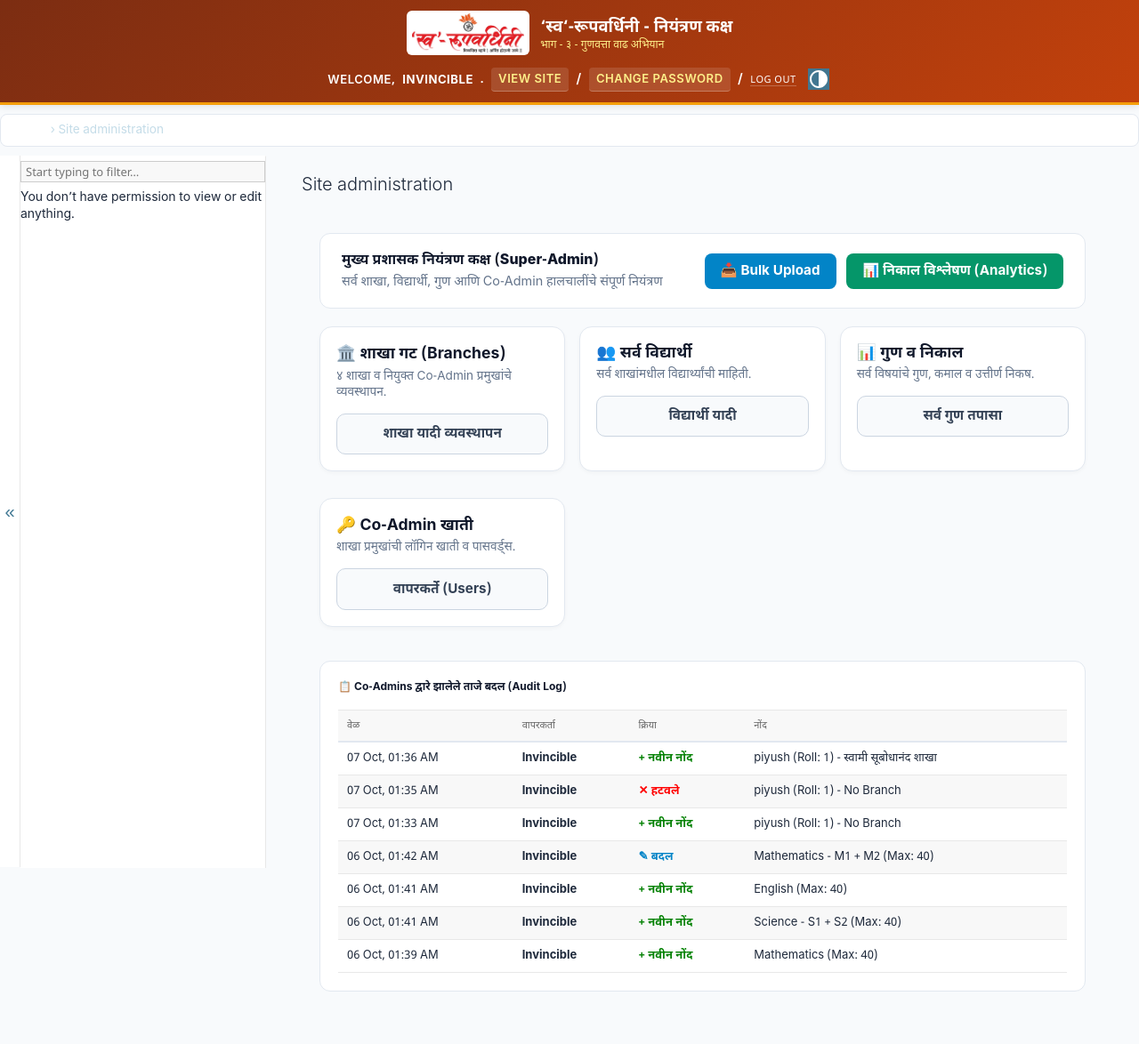
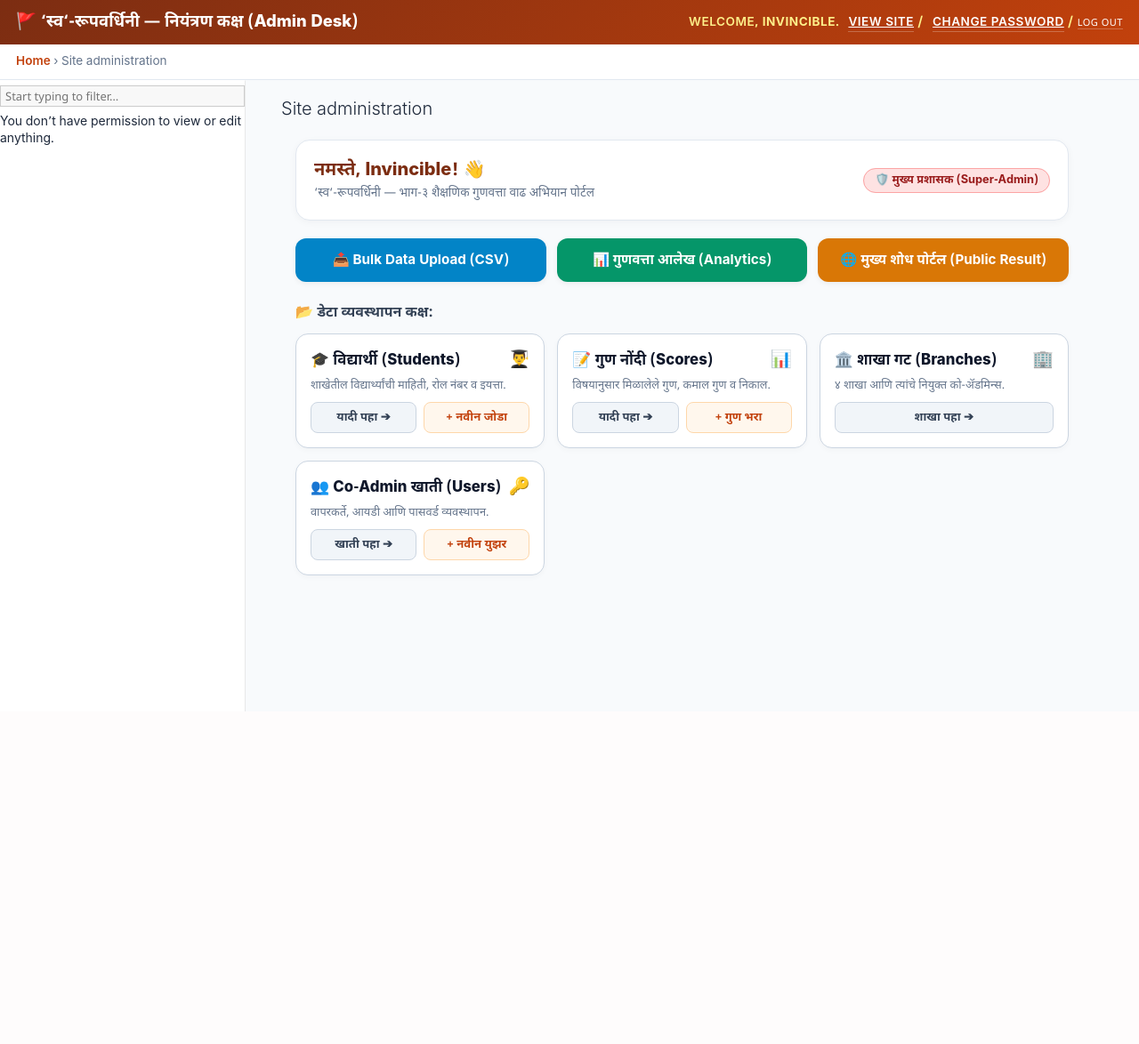
Before and after one commit to PiyushUbhe3050/Bhag3_result_portal_2026, a Django app: page /admin/ in a window 1280 px wide. Shown: the whole page at 89% size. After the commit the page ends 800 px from the top, so only its background shows below. Run offline with Django 5.2, Linux system fonts and the light colour scheme; a user stored in the database is signed in; data comes from the database, SQL or seed files in the repository.

Commit message:
Fix messy admin layout, hide huge theme toggle icons and restore clean dashboard cards

```diff
--- a/templates/admin/base_site.html
+++ b/templates/admin/base_site.html
@@ -1,131 +1,86 @@
 {% extends "admin/base.html" %}
 {% load static %}
 
-{% block title %}‘स्व‘-रूपवर्धिनी | नियंत्रण कक्ष{% endblock %}
+{% block title %}‘स्व‘-रूपवर्धिनी नियंत्रण कक्ष{% endblock %}
 
-{% block extrahead %}
+{% block extrastyle %}
 {{ block.super }}
-<meta name="viewport" content="width=device-width, initial-scale=1.0, maximum-scale=1.0, user-scalable=no">
-<link href="https://fonts.googleapis.com/css2?family=Noto+Sans+Devanagari:wght@400;500;600;700;800&display=swap" rel="stylesheet">
+<link href="https://fonts.googleapis.com/css2?family=Noto+Sans+Devanagari:wght@400;600;700;800&display=swap" rel="stylesheet">
 <style>
-    :root {
-        --brand-red: #c2410c;
-        --brand-dark: #7c2d12;
-        --brand-gold: #f59e0b;
-        --brand-bg: #f8fafc;
-        --card-border: #e2e8f0;
+    /* १. विस्कळीत दिसणारे मोठे Dark Mode Icons पूर्णपणे लपवा */
+    .theme-toggle,
+    #theme-toggle,
+    button.theme-toggle,
+    .toggle-nav-sidebar {
+        display: none !important;
     }
 
     body {
-        font-family: 'Noto Sans Devanagari', -apple-system, BlinkMacSystemFont, sans-serif !important;
-        background-color: var(--brand-bg) !important;
+        font-family: 'Noto Sans Devanagari', -apple-system, BlinkMacSystemFont, "Segoe UI", Roboto, sans-serif !important;
+        background-color: #f8fafc !important;
         color: #1e293b !important;
-        margin: 0 !important;
-        -webkit-tap-highlight-color: transparent;
     }
 
-    /* Branded Header */
+    /* २. स्वच्छ व आकर्षक ब्रँडेड हेडर */
     #header {
         background: linear-gradient(135deg, #7c2d12 0%, #c2410c 100%) !important;
-        padding: 12px 16px !important;
-        border-bottom: 3px solid var(--brand-gold) !important;
-        box-shadow: 0 2px 8px rgba(0, 0, 0, 0.1) !important;
-        display: flex;
-        flex-direction: column;
-        gap: 8px;
+        color: #ffffff !important;
+        padding: 12px 18px !important;
+        box-shadow: 0 2px 8px rgba(0,0,0,0.12) !important;
+        display: flex !important;
+        justify-content: space-between !important;
+        align-items: center !important;
     }
 
-    .branding-container {
-        display: flex;
-        align-items: center;
-        gap: 12px;
+    #branding h1 {
+        margin: 0 !important;
+        padding: 0 !important;
+        font-size: 1.15rem !important;
+        font-weight: 800 !important;
+        color: #ffffff !important;
     }
 
-    .branding-logo {
-        max-height: 44px;
-        background: #ffffff;
-        padding: 3px 6px;
-        border-radius: 6px;
-    }
-
-    .branding-title {
-        font-size: 1.15rem;
-        font-weight: 800;
-        color: #ffffff;
-        line-height: 1.2;
-    }
-
-    .branding-sub {
-        font-size: 0.75rem;
-        color: #fef08a;
+    #branding h1 a:link, #branding h1 a:visited {
+        color: #ffffff !important;
+        text-decoration: none !important;
     }
 
     #user-tools {
-        font-size: 0.82rem !important;
-        color: #ffffff !important;
+        font-size: 0.85rem !important;
         font-weight: 600 !important;
-        display: flex;
-        gap: 8px;
-        flex-wrap: wrap;
-        align-items: center;
+        color: #fef08a !important;
+        margin: 0 !important;
+        padding: 0 !important;
     }
 
     #user-tools a {
-        color: #fef08a !important;
-        padding: 4px 8px;
-        border-radius: 4px;
-        background: rgba(255, 255, 255, 0.12);
-        text-decoration: none;
+        color: #ffffff !important;
+        text-decoration: underline !important;
+        margin-left: 6px !important;
     }
 
-    /* Co-Admin Mobile View Wrapper */
-    .mobile-shell {
-        max-width: 480px;
-        margin: 0 auto;
-        padding: 12px;
+    /* ३. ब्रेडक्रम्स स्वच्छ करा */
+    div.breadcrumbs {
+        background: #ffffff !important;
+        border-bottom: 1px solid #e2e8f0 !important;
+        padding: 10px 18px !important;
+        font-size: 0.85rem !important;
+        color: #64748b !important;
     }
 
-    /* Super-Admin Desktop Shell */
-    .desktop-shell {
-        max-width: 1240px;
-        margin: 0 auto;
-        padding: 20px;
-    }
-
-    /* Buttons & Standard Admin Elements */
-    .button, input[type=submit], .submit-row input {
-        background: var(--brand-red) !important;
-        border: none !important;
-        color: #fff !important;
-        border-radius: 8px !important;
-        font-weight: 700 !important;
-        padding: 10px 18px !important;
-        font-size: 0.95rem !important;
-    }
-
-    .button:hover, input[type=submit]:hover {
-        background: var(--brand-dark) !important;
-    }
-
-    .breadcrumbs {
-        background: #ffffff !important;
-        border: 1px solid var(--card-border) !important;
-        border-radius: 8px !important;
-        margin: 10px auto !important;
-        padding: 8px 14px !important;
-        font-size: 0.85rem !important;
+    div.breadcrumbs a {
+        color: #c2410c !important;
+        font-weight: 600 !important;
     }
 </style>
 {% endblock %}
 
 {% block branding %}
-<div class="branding-container">
+<h1 id="site-name">
     <a href="{% url 'admin:index' %}">
-        <img src="{% static 'results/swaroop_header.png' %}" alt="‘स्व‘-रूपवर्धिनी" class="branding-logo">
+        🚩 ‘स्व‘-रूपवर्धिनी — नियंत्रण कक्ष (Admin Desk)
     </a>
-    <div>
-        <div class="branding-title">‘स्व‘-रूपवर्धिनी - नियंत्रण कक्ष</div>
-        <div class="branding-sub">भाग - ३ - गुणवत्ता वाढ अभियान</div>
-    </div>
-</div>
+</h1>
 {% endblock %}
+
+{% block nav-global %}{% endblock %}
--- a/templates/admin/index.html
+++ b/templates/admin/index.html
@@ -1,184 +1,232 @@
 {% extends "admin/base_site.html" %}
-{% load i18n static log %}
+{% load i18n static %}
 
-{% block content %}
+{% block extrastyle %}
+{{ block.super }}
 <style>
-    .app-card {
-        background: #ffffff;
-        border-radius: 14px;
-        border: 1px solid #e2e8f0;
-        padding: 18px;
-        margin-bottom: 14px;
-        box-shadow: 0 2px 4px rgba(0, 0, 0, 0.03);
+    .dashboard-container {
+        max-width: 960px;
+        margin: 20px auto;
+        padding: 0 16px;
     }
 
-    .app-card-title {
-        font-size: 1.1rem;
-        font-weight: 700;
-        color: #0f172a;
-        margin-bottom: 4px;
+    .welcome-card {
+        background: #ffffff;
+        border-radius: 16px;
+        padding: 20px;
+        border: 1px solid #e2e8f0;
+        box-shadow: 0 2px 8px rgba(0,0,0,0.04);
+        margin-bottom: 20px;
         display: flex;
+        justify-content: space-between;
         align-items: center;
-        gap: 8px;
+        flex-wrap: wrap;
+        gap: 12px;
     }
 
-    .app-card-desc {
-        font-size: 0.85rem;
-        color: #64748b;
-        margin-bottom: 14px;
+    .welcome-title {
+        font-size: 1.25rem;
+        font-weight: 800;
+        color: #7c2d12;
+        margin: 0;
     }
 
-    .app-btn {
+    .badge-role {
+        padding: 5px 12px;
+        border-radius: 20px;
+        font-size: 0.8rem;
+        font-weight: 700;
+    }
+    .badge-super { background: #fee2e2; color: #991b1b; border: 1px solid #fca5a5; }
+    .badge-coadmin { background: #eff6ff; color: #1e40af; border: 1px solid #bfdbfe; }
+
+    /* Quick Action Buttons Bar */
+    .quick-actions {
+        display: grid;
+        grid-template-columns: repeat(auto-fit, minmax(200px, 1fr));
+        gap: 12px;
+        margin-bottom: 24px;
+    }
+
+    .action-btn {
         display: flex;
         align-items: center;
         justify-content: center;
-        width: 100%;
-        padding: 12px 14px;
-        border-radius: 10px;
+        gap: 8px;
+        padding: 14px;
+        border-radius: 12px;
+        font-weight: 700;
         font-size: 0.95rem;
-        font-weight: 700;
-        text-decoration: none;
-        box-sizing: border-box;
-        margin-bottom: 8px;
-        transition: 0.15s ease;
+        text-decoration: none !important;
+        box-shadow: 0 2px 6px rgba(0,0,0,0.06);
+        transition: transform 0.15s ease;
+    }
+    .action-btn:hover { transform: translateY(-2px); }
+
+    .btn-bulk { background: #0284c7; color: #ffffff !important; }
+    .btn-analytics { background: #059669; color: #ffffff !important; }
+    .btn-search-public { background: #d97706; color: #ffffff !important; }
+
+    /* Dashboard Grid Cards */
+    .section-title {
+        font-size: 1rem;
+        font-weight: 800;
+        color: #334155;
+        margin-bottom: 12px;
     }
 
-    .app-btn:last-child { margin-bottom: 0; }
-    .btn-main { background: #c2410c; color: #ffffff !important; }
-    .btn-upload { background: #0284c7; color: #ffffff !important; }
-    .btn-analytics { background: #059669; color: #ffffff !important; }
-    .btn-outline { background: #f8fafc; color: #334155 !important; border: 1px solid #cbd5e1; }
-
-    .admin-grid {
+    .cards-grid {
         display: grid;
-        grid-template-columns: repeat(auto-fit, minmax(260px, 1fr));
-        gap: 16px;
+        grid-template-columns: repeat(auto-fill, minmax(260px, 1fr));
+        gap: 14px;
         margin-bottom: 24px;
     }
+
+    .admin-card {
+        background: #ffffff;
+        border-radius: 14px;
+        border: 1px solid #cbd5e1;
+        padding: 16px;
+        box-shadow: 0 2px 6px rgba(0,0,0,0.03);
+    }
+
+    .admin-card-header {
+        font-size: 1.05rem;
+        font-weight: 800;
+        color: #0f172a;
+        margin-bottom: 8px;
+        display: flex;
+        justify-content: space-between;
+        align-items: center;
+    }
+
+    .admin-card-links {
+        display: flex;
+        gap: 8px;
+        margin-top: 10px;
+    }
+
+    .card-link-btn {
+        flex: 1;
+        text-align: center;
+        padding: 8px;
+        border-radius: 8px;
+        font-size: 0.82rem;
+        font-weight: 700;
+        text-decoration: none !important;
+    }
+    .link-view { background: #f1f5f9; color: #334155 !important; border: 1px solid #cbd5e1; }
+    .link-add { background: #fff7ed; color: #c2410c !important; border: 1px solid #fed7aa; }
+
+    /* Hide ugly default Django table */
+    #content-main > .app-results,
+    #content-main > .app-auth,
+    #content-main > table,
+    .module table {
+        display: none !important;
+    }
 </style>
+{% endblock %}
 
-{% if not request.user.is_superuser %}
-<!-- ================= MOBILE APP INTERFACE FOR CO-ADMINS ================= -->
-<div class="mobile-shell">
+{% block content %}
+<div class="dashboard-container">
 
-    <!-- Co-Admin Identity Badge -->
-    <div class="app-card" style="background: #fffbeb; border-color: #fde68a; text-align: center;">
-        <span style="font-size: 0.78rem; font-weight: 700; color: #92400e; text-transform: uppercase;">शाखा समन्वयक कक्ष</span>
-        <h3 style="margin: 4px 0; font-size: 1.25rem; font-weight: 800; color: #7c2d12;">{{ request.user.username }}</h3>
-        <p style="margin: 0; font-size: 0.85rem; color: #b45309;">तुमच्या शाखेचे निकाल व नोंदी व्यवस्थापन</p>
+    <!-- १. स्वागत हेडर -->
+    <div class="welcome-card">
+        <div>
+            <h2 class="welcome-title">नमस्ते, {{ request.user.username }}! 👋</h2>
+            <div style="font-size: 0.85rem; color: #64748b; margin-top: 4px;">
+                ‘स्व‘-रूपवर्धिनी — भाग-३ शैक्षणिक गुणवत्ता वाढ अभियान पोर्टल
+            </div>
+        </div>
+        <div>
+            {% if request.user.is_superuser %}
+                <span class="badge-role badge-super">🛡️ मुख्य प्रशासक (Super-Admin)</span>
+            {% else %}
+                <span class="badge-role badge-coadmin">👤 शाखा समन्वयक (Co-Admin)</span>
+            {% endif %}
+        </div>
     </div>
 
-    <!-- Quick Action: View All Analytics -->
-    <div class="app-card" style="border-left: 5px solid #059669;">
-        <div class="app-card-title">📊 निकाल विश्लेषण (Analytics)</div>
-        <div class="app-card-desc">सर्व शाखांचे निकाल, इयत्तानिहाय फिल्टर्स व टॉप ५ गुणवंत यादी पहा.</div>
-        <a href="{% url 'admin_analytics' %}" class="app-btn btn-analytics">📈 सर्व शाखा विश्लेषण अहवाल उघडा ➔</a>
-    </div>
-
-    <!-- Quick Action: Bulk Upload -->
-    <div class="app-card" style="border-left: 5px solid #0284c7;">
-        <div class="app-card-title">📁 एक्सेल / CSV एकत्रित नोंद</div>
-        <div class="app-card-desc">सर्व विद्यार्थ्यांची यादी व गुण एकाच फाईलद्वारे मोबाईलवरून अपलोड करा.</div>
-        <a href="{% url 'bulk_upload' %}" class="app-btn btn-upload">📥 एक्सेल / CSV अपलोड करा</a>
-        <a href="{% url 'download_sample_csv' %}" class="app-btn btn-outline">सॅम्पल फाईल डाऊनलोड</a>
-    </div>
-
-    <!-- Student Entry -->
-    <div class="app-card" style="border-left: 5px solid #c2410c;">
-        <div class="app-card-title">👨‍🎓 विद्यार्थी नोंदी</div>
-        <div class="app-card-desc">शाखेतील विद्यार्थ्यांचे नाव व रोल नंबर जोडा किंवा बदला.</div>
-        <a href="{% url 'admin:results_student_add' %}" class="app-btn btn-main">+ एक विद्यार्थी जोडा</a>
-        <a href="{% url 'admin:results_student_changelist' %}" class="app-btn btn-outline">सर्व विद्यार्थी यादी</a>
-    </div>
-
-    <!-- Scores Entry -->
-    <div class="app-card" style="border-left: 5px solid #16a34a;">
-        <div class="app-card-title">📝 गुण नोंदी (Marks)</div>
-        <div class="app-card-desc">सहामाही परीक्षेचे विषयानुसार गुण नोंदवा किंवा तपासा.</div>
-        <a href="{% url 'admin:results_score_add' %}" class="app-btn btn-main" style="background: #16a34a;">+ गुण नोंद करा</a>
-        <a href="{% url 'admin:results_score_changelist' %}" class="app-btn btn-outline">सर्व गुण पहा</a>
-    </div>
-
-    <div style="text-align: center; padding: 15px 0;">
-        <a href="{% url 'search_result' %}" style="font-size: 0.88rem; color: #c2410c; font-weight: 700; text-decoration: none;">
-            🌐 मुख्य विद्यार्थी निकाल पोर्टल पहा ➔
+    <!-- २. जलद ॲक्शन बटणे (Quick Actions) -->
+    <div class="quick-actions">
+        <a href="{% url 'bulk_upload' %}" class="action-btn btn-bulk">
+            📤 Bulk Data Upload (CSV)
+        </a>
+        <a href="{% url 'admin_analytics' %}" class="action-btn btn-analytics">
+            📊 गुणवत्ता आलेख (Analytics)
+        </a>
+        <a href="{% url 'search_result' %}" target="_blank" class="action-btn btn-search-public">
+            🌐 मुख्य शोध पोर्टल (Public Result)
         </a>
     </div>
 
-</div>
+    <!-- ३. मुख्य मॉड्युल्स कार्ड्स -->
+    <div class="section-title">📂 डेटा व्यवस्थापन कक्ष:</div>
+    <div class="cards-grid">
 
-{% else %}
-<!-- ================= DESKTOP VIEW FOR SUPER-ADMIN ================= -->
-<div class="desktop-shell">
+        <!-- विद्यार्थी कार्ड -->
+        <div class="admin-card">
+            <div class="admin-card-header">
+                <span>🎓 विद्यार्थी (Students)</span>
+                <span style="font-size: 1.2rem;">👨‍🎓</span>
+            </div>
+            <div style="font-size: 0.8rem; color: #64748b;">
+                शाखेतील विद्यार्थ्यांची माहिती, रोल नंबर व इयत्ता.
+            </div>
+            <div class="admin-card-links">
+                <a href="{% url 'admin:results_student_changelist' %}" class="card-link-btn link-view">यादी पहा ➔</a>
+                <a href="{% url 'admin:results_student_add' %}" class="card-link-btn link-add">+ नवीन जोडा</a>
+            </div>
+        </div>
 
-    <div style="background: #fff; padding: 18px 24px; border-radius: 12px; border: 1px solid #e2e8f0; display: flex; justify-content: space-between; align-items: center; margin-bottom: 20px;">
-        <div>
-            <h2 style="margin: 0; font-weight: 800; color: #0f172a;">मुख्य प्रशासक नियंत्रण कक्ष (Super-Admin)</h2>
-            <p style="margin: 4px 0 0; color: #64748b; font-size: 0.9rem;">सर्व शाखा, विद्यार्थी, गुण आणि Co-Admin हालचालींचे संपूर्ण नियंत्रण</p>
+        <!-- गुण नोंद कार्ड -->
+        <div class="admin-card">
+            <div class="admin-card-header">
+                <span>📝 गुण नोंदी (Scores)</span>
+                <span style="font-size: 1.2rem;">📊</span>
+            </div>
+            <div style="font-size: 0.8rem; color: #64748b;">
+                विषयानुसार मिळालेले गुण, कमाल गुण व निकाल.
+            </div>
+            <div class="admin-card-links">
+                <a href="{% url 'admin:results_score_changelist' %}" class="card-link-btn link-view">यादी पहा ➔</a>
+                <a href="{% url 'admin:results_score_add' %}" class="card-link-btn link-add">+ गुण भरा</a>
+            </div>
         </div>
-        <div>
-            <a href="{% url 'bulk_upload' %}" class="button" style="background: #0284c7 !important; margin-right: 8px;">📥 Bulk Upload</a>
-            <a href="{% url 'admin_analytics' %}" class="button" style="background: #059669 !important;">📊 निकाल विश्लेषण (Analytics)</a>
+
+        {% if request.user.is_superuser %}
+        <!-- शाखा व्यवस्थापन कार्ड (केवळ Superuser साठी) -->
+        <div class="admin-card">
+            <div class="admin-card-header">
+                <span>🏛️ शाखा गट (Branches)</span>
+                <span style="font-size: 1.2rem;">🏢</span>
+            </div>
+            <div style="font-size: 0.8rem; color: #64748b;">
+                ४ शाखा आणि त्यांचे नियुक्त को-ॲडमिन्स.
+            </div>
+            <div class="admin-card-links">
+                <a href="{% url 'admin:results_branchgroup_changelist' %}" class="card-link-btn link-view">शाखा पहा ➔</a>
+            </div>
         </div>
-    </div>
 
-    <div class="admin-grid">
-        <div class="app-card">
-            <div class="app-card-title">🏛️ शाखा गट (Branches)</div>
-            <div class="app-card-desc">४ शाखा व नियुक्त Co-Admin प्रमुखांचे व्यवस्थापन.</div>
-            <a href="{% url 'admin:results_branchgroup_changelist' %}" class="app-btn btn-outline">शाखा यादी व्यवस्थापन</a>
+        <!-- Co-Admin खाती कार्ड (केवळ Superuser साठी) -->
+        <div class="admin-card">
+            <div class="admin-card-header">
+                <span>👥 Co-Admin खाती (Users)</span>
+                <span style="font-size: 1.2rem;">🔑</span>
+            </div>
+            <div style="font-size: 0.8rem; color: #64748b;">
+                वापरकर्ते, आयडी आणि पासवर्ड व्यवस्थापन.
+            </div>
+            <div class="admin-card-links">
+                <a href="/admin/auth/user/" class="card-link-btn link-view">खाती पहा ➔</a>
+                <a href="/admin/auth/user/add/" class="card-link-btn link-add">+ नवीन युझर</a>
+            </div>
         </div>
-        <div class="app-card">
-            <div class="app-card-title">👥 सर्व विद्यार्थी</div>
-            <div class="app-card-desc">सर्व शाखांमधील विद्यार्थ्यांची माहिती.</div>
-            <a href="{% url 'admin:results_student_changelist' %}" class="app-btn btn-outline">विद्यार्थी यादी</a>
-        </div>
-        <div class="app-card">
-            <div class="app-card-title">📊 गुण व निकाल</div>
-            <div class="app-card-desc">सर्व विषयांचे गुण, कमाल व उत्तीर्ण निकष.</div>
-            <a href="{% url 'admin:results_score_changelist' %}" class="app-btn btn-outline">सर्व गुण तपासा</a>
-        </div>
-        <div class="app-card">
-            <div class="app-card-title">🔑 Co-Admin खाती</div>
-            <div class="app-card-desc">शाखा प्रमुखांची लॉगिन खाती व पासवर्ड्स.</div>
-            <a href="{% url 'admin:auth_user_changelist' %}" class="app-btn btn-outline">वापरकर्ते (Users)</a>
-        </div>
-    </div>
+        {% endif %}
 
-    <!-- Live Audit Log -->
-    {% get_admin_log 10 as admin_log %}
-    <div style="background: #fff; border-radius: 12px; border: 1px solid #e2e8f0; padding: 20px;">
-        <h4 style="margin: 0 0 14px 0; font-weight: 700; color: #0f172a;">📋 Co-Admins द्वारे झालेले ताजे बदल (Audit Log)</h4>
-        {% if admin_log %}
-        <table style="width: 100%; border-collapse: collapse; font-size: 0.9rem;">
-            <thead>
-                <tr style="background: #f8fafc; border-bottom: 2px solid #e2e8f0; text-align: left;">
-                    <th style="padding: 10px;">वेळ</th>
-                    <th style="padding: 10px;">वापरकर्ता</th>
-                    <th style="padding: 10px;">क्रिया</th>
-                    <th style="padding: 10px;">नोंद</th>
-                </tr>
-            </thead>
-            <tbody>
-                {% for entry in admin_log %}
-                <tr style="border-bottom: 1px solid #f1f5f9;">
-                    <td style="padding: 10px;">{{ entry.action_time|date:"d M, h:i A" }}</td>
-                    <td style="padding: 10px;"><strong>{{ entry.user.username }}</strong></td>
-                    <td style="padding: 10px;">
-                        {% if entry.is_addition %}<span style="color: green; font-weight: bold;">+ नवीन नोंद</span>
-                        {% elif entry.is_change %}<span style="color: #0284c7; font-weight: bold;">✎ बदल</span>
-                        {% elif entry.is_deletion %}<span style="color: red; font-weight: bold;">✕ हटवले</span>{% endif %}
-                    </td>
-                    <td style="padding: 10px;">{{ entry.object_repr }}</td>
-                </tr>
-                {% endfor %}
-            </tbody>
-        </table>
-        {% else %}
-        <p style="color: #64748b; margin: 0;">अद्याप नोंदी उपलब्ध नाहीत.</p>
-        {% endif %}
     </div>
 
 </div>
-{% endif %}
 {% endblock %}
```
